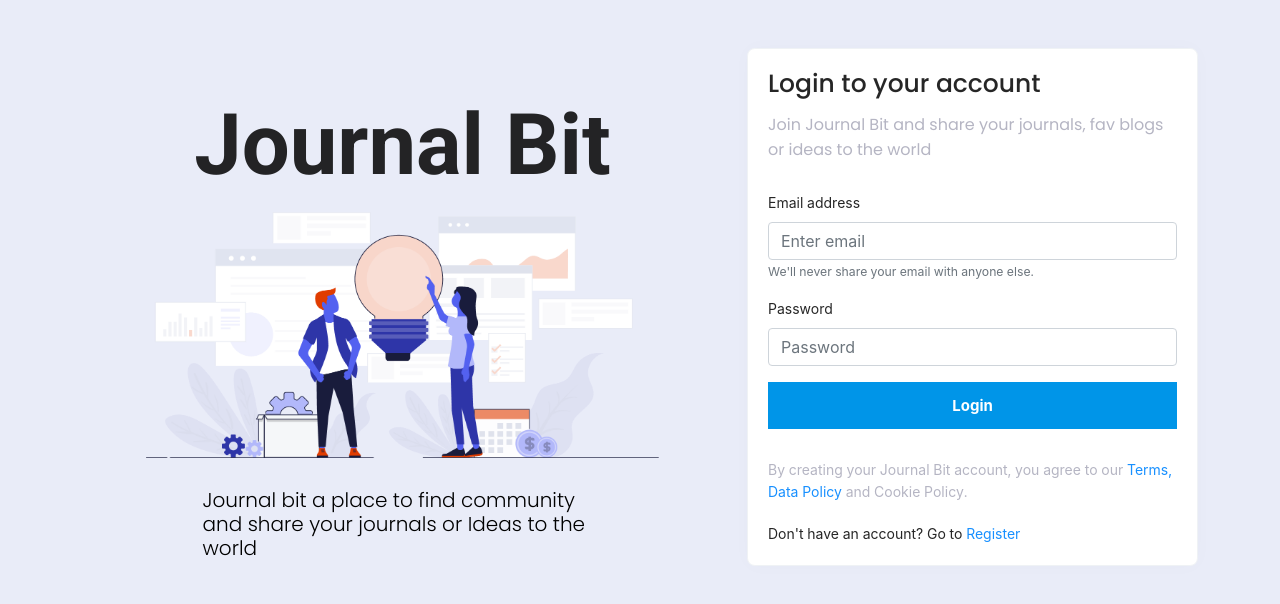
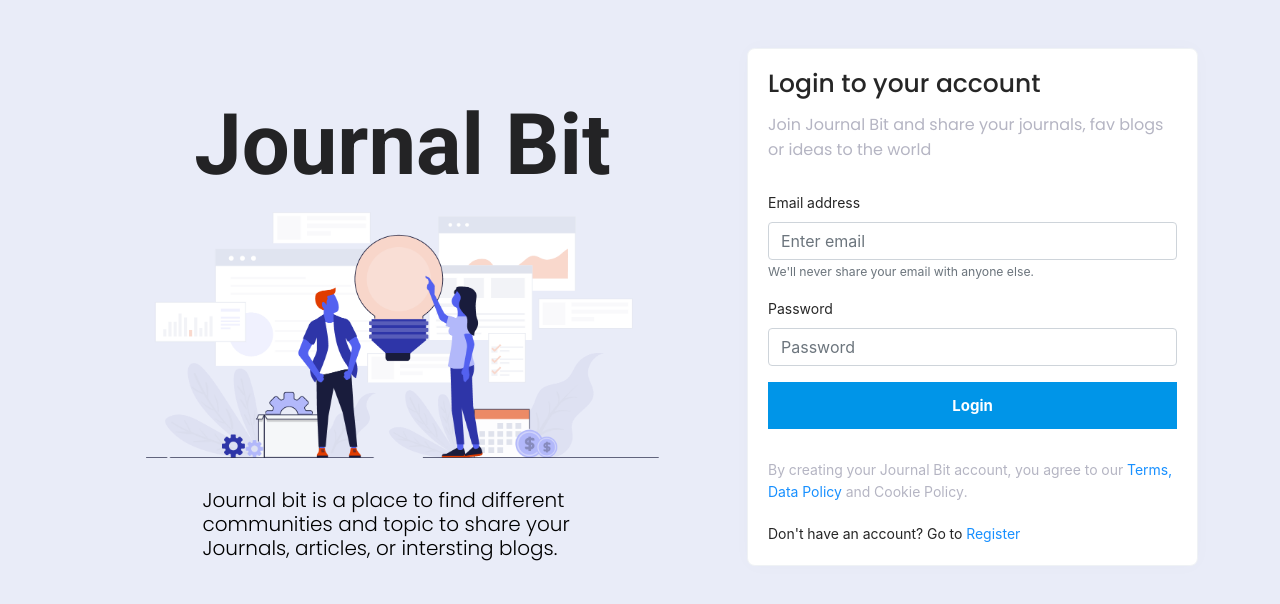
Before and after one commit to killcodeX/journalbit, a React (Create React App) app in the folder client/: page /login in a window 1280 px wide. Shown: the top 604 px of the page. Built offline with nearby package versions, Linux system fonts and the light colour scheme.

Commit message:
installed formik and yup

```diff
--- a/client/package.json
+++ b/client/package.json
@@ -9,6 +9,7 @@
     "@testing-library/user-event": "^12.1.10",
     "antd": "^4.16.11",
     "bootstrap": "^5.0.2",
+    "formik": "^2.2.9",
     "react": "^17.0.2",
     "react-bootstrap": "^2.0.0-beta.4",
     "react-dom": "^17.0.2",
@@ -16,7 +17,8 @@
     "react-router-dom": "^5.2.0",
     "react-scripts": "4.0.3",
     "styled-components": "^5.3.0",
-    "web-vitals": "^1.0.1"
+    "web-vitals": "^1.0.1",
+    "yup": "^0.32.9"
   },
   "scripts": {
     "start": "react-scripts start",
--- a/client/src/container/Auth/login/index.js
+++ b/client/src/container/Auth/login/index.js
@@ -5,7 +5,6 @@ import {
   SubTitle,
   AuthFooter,
   AuthPrivacy,
-  InfoWrapper,
   InfoVector,
   MotoWrapper,
 } from "../style";
@@ -20,15 +19,13 @@ export default function login() {
         <div className="row pt-5">
           <div className="col-sm-7 d-flex flex-column justify-content-center align-items-center">
             <LogoWrapper>Journal Bit</LogoWrapper>
-
             <InfoVector
               src={process.env.PUBLIC_URL + "/assets/auth.png"}
               alt="journal"
             />
-
             <MotoWrapper>
-              Journal bit a place to find community and share your journals or
-              Ideas to the world
+            Journal bit is a place to find different communities and topic to share your Journals,
+              articles, or intersting blogs.
             </MotoWrapper>
           </div>
           <div className="col-sm-5">
--- a/client/src/container/Auth/register/form.js
+++ b/client/src/container/Auth/register/form.js
@@ -6,6 +6,10 @@ export default function form() {
   return (
     <FormWrapper>
       <Form>
+        <Form.Group className="mb-3" controlId="full name">
+          <Form.Label>Full Name</Form.Label>
+          <Form.Control type="text" placeholder="Enter your name" />
+        </Form.Group>
         <Form.Group className="mb-3" controlId="formBasicEmail">
           <Form.Label>Email address</Form.Label>
           <Form.Control type="email" placeholder="Enter email" />
--- a/client/src/container/Auth/register/index.js
+++ b/client/src/container/Auth/register/index.js
@@ -5,7 +5,6 @@ import {
   SubTitle,
   AuthFooter,
   AuthPrivacy,
-  InfoWrapper,
   InfoVector,
   MotoWrapper,
 } from "../style";
@@ -27,8 +26,8 @@ export default function register() {
             />
 
             <MotoWrapper>
-              Journal bit a place to find community and share your journals or
-              Ideas to the world
+              Journal bit is a place to find different communities and topic to share your Journals,
+              articles, or intersting blogs.
             </MotoWrapper>
           </div>
           <div className="col-sm-5">
```
Also changed, not shown: 1 other file (tests, documents, lock files or other folders).
